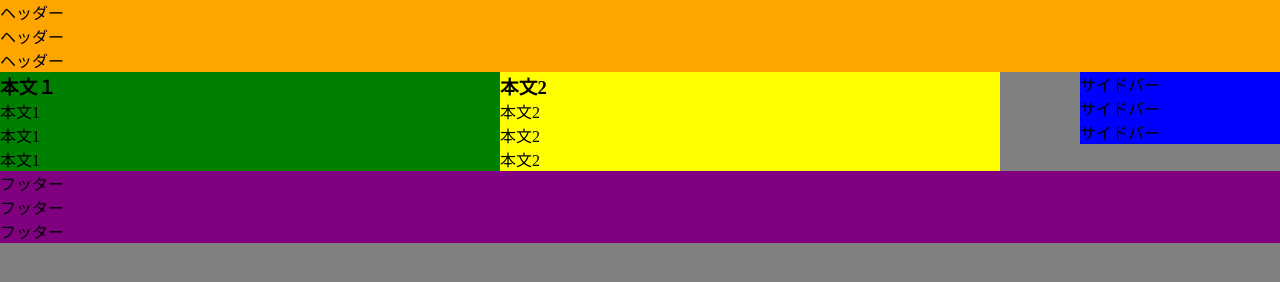
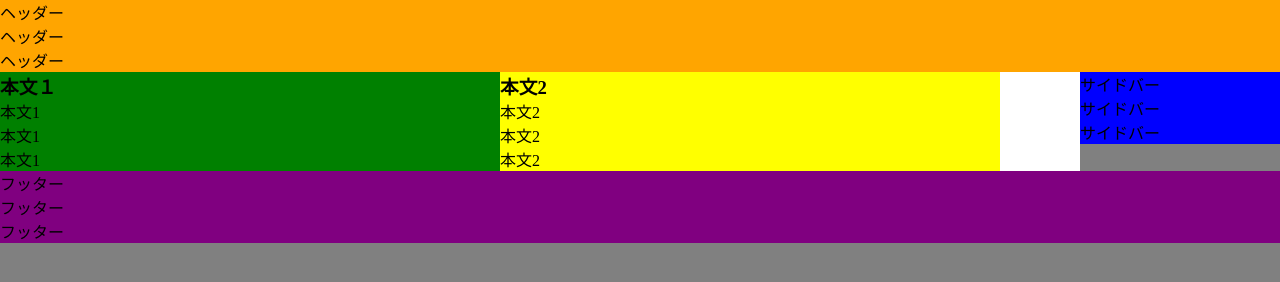
Before and after one commit to mackuroda1297/web1-7, a plain HTML site: page index.html in a window 1280 px wide. Drawn offline with Linux system fonts and the light colour scheme.

Commit message:
Update default.css

```diff
--- a/css/default.css
+++ b/css/default.css
@@ -10,6 +10,12 @@ body{
 }
 header{
   background-color: orange;
+}
+#main{
+  background-color: white;
+  width: calc(100% - 200px);
+  min-width: 500px;
+  float: left;
 }
 #main1{
   background-color: green;
```
